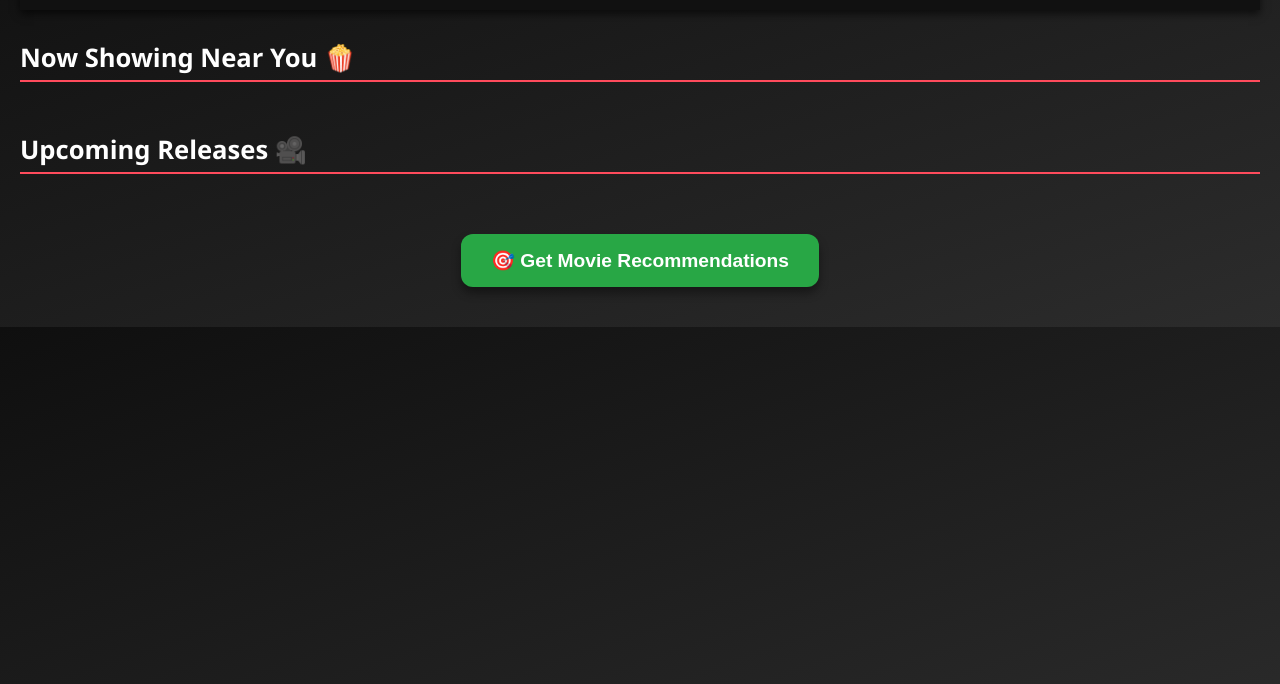
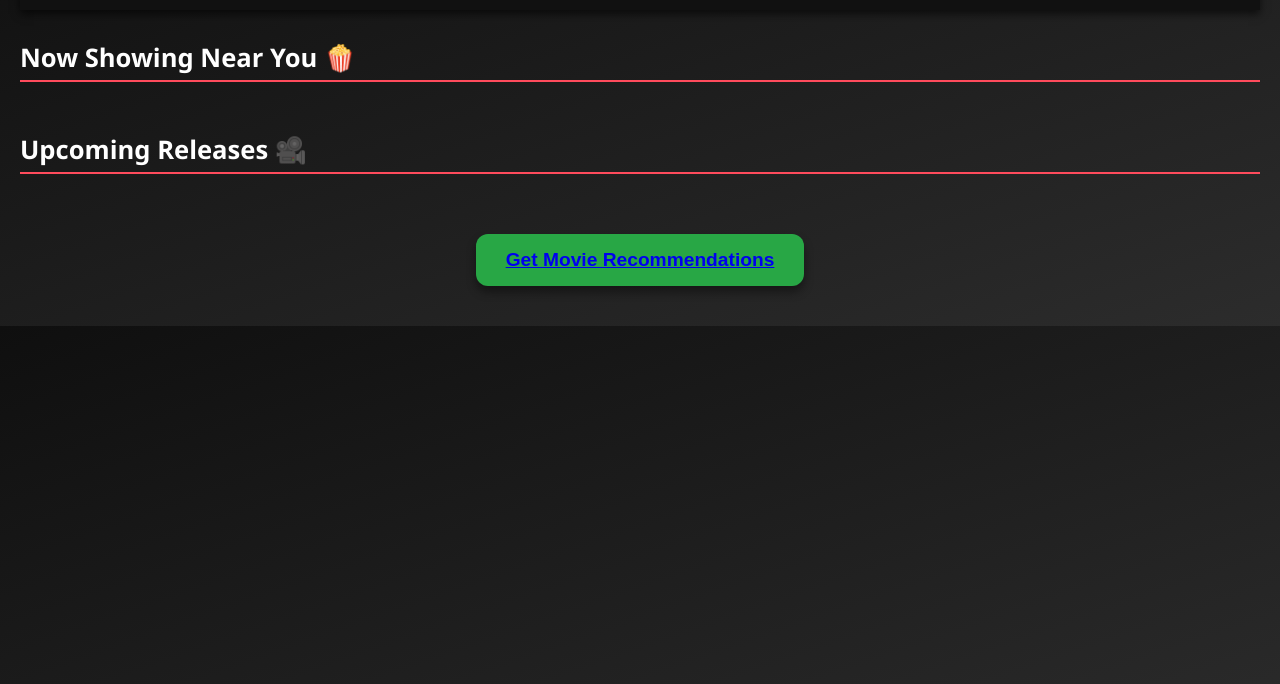
Before and after one commit to Abby284/home, a plain HTML site: page index.html in a window 1280 px wide. Shown: the part 116-800 px from the top of the page. Drawn offline with Linux system fonts and the light colour scheme; no server answers.

Commit message:
Update index.html

```diff
--- a/index.html
+++ b/index.html
@@ -102,7 +102,7 @@
   <h2 class="section-heading">Upcoming Releases 🎥</h2>
   <div class="movie-section" id="upcomingMovies"></div>
 
-  <button class="recommend-btn" onclick="window.location.href='Recommendations.html'">🎯 Get Movie Recommendations</button>
+  <button class="recommend-btn" onclick="window.location.href='Recommendations.html'"><a href="Recommendations.html" class="button"> Get Movie Recommendations</a></button>
 
   <script>
     const API_KEY = '0d056e1910c8b138b66596088c28472c';
```
